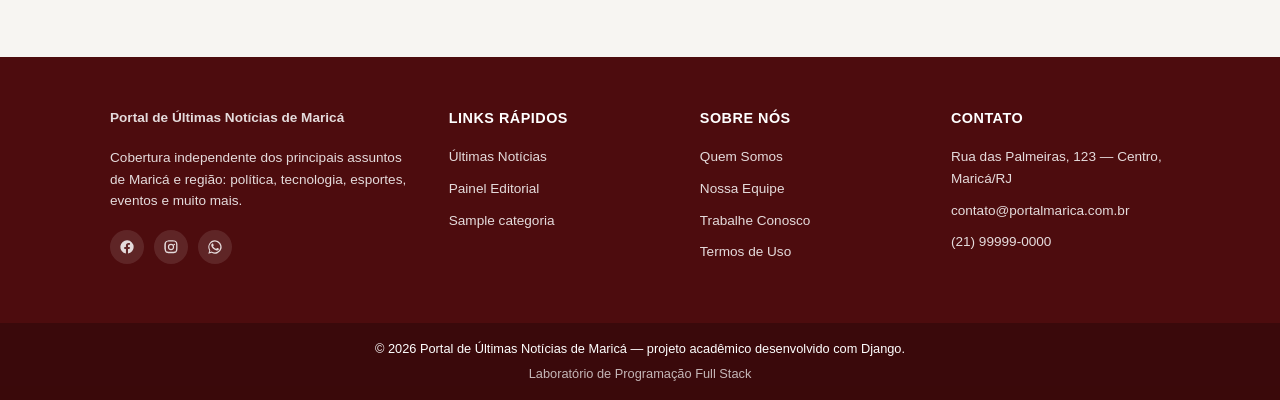
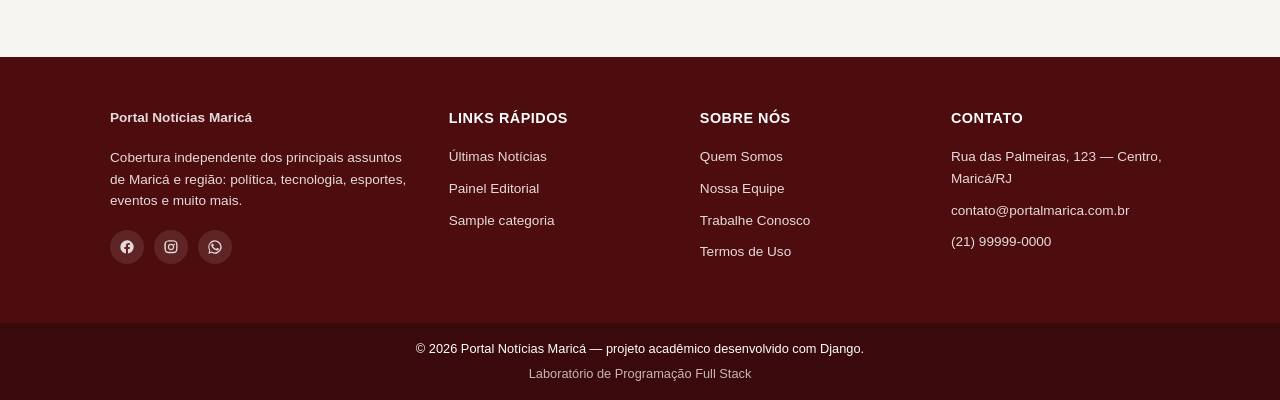
Before and after one commit to kariny103/Portal_noticias, a Django app: page / in a window 1280 px wide. Shown: the part 1139-1539 px from the top of the page. Run offline with Django 5.2, Linux system fonts and the light colour scheme; tables that the repository leaves empty hold one stand-in row (values such as "Sample post"); grey boxes marked "Sample" are stand-in pictures.

Commit message:
Renomeia projeto para Portal Notícias Maricá

```diff
--- a/noticias/management/commands/seed_dados.py
+++ b/noticias/management/commands/seed_dados.py
@@ -31,7 +31,7 @@ class Command(BaseCommand):
 
         autor, _ = Autor.objects.get_or_create(
             nome='Ana Redatora',
-            defaults={'email': 'ana.redatora@portalmarica.com', 'bio': 'Repórter de plantão do Portal de Últimas Notícias de Maricá.'},
+            defaults={'email': 'ana.redatora@portalmarica.com', 'bio': 'Repórter de plantão do Portal Notícias Maricá.'},
         )
         autor2, _ = Autor.objects.get_or_create(
             nome='Carlos Editor',
@@ -40,7 +40,7 @@ class Command(BaseCommand):
 
         # Uma matéria já publicada
         publicado, criado = Post.objects.get_or_create(
-            titulo='Portal de Últimas Notícias de Maricá entra no ar com nova plataforma',
+            titulo='Portal Notícias Maricá entra no ar com nova plataforma',
             defaults={
                 'resumo': 'Site foi reconstruído do zero com Django e traz um novo fluxo de aprovação editorial.',
                 'conteudo': (
--- a/noticias/models.py
+++ b/noticias/models.py
@@ -1,5 +1,5 @@
 """
-Models do Portal de Últimas Notícias de Maricá.
+Models do Portal Notícias Maricá.
 
 Entidades pedidas no projeto: Post, Categoria, Tag, Autor, Comentário.
 Cada classe aqui vira uma tabela no banco (via migrations) — exatamente
--- a/noticias/static/noticias/css/estilo.css
+++ b/noticias/static/noticias/css/estilo.css
@@ -1,5 +1,5 @@
 /* ---------------------------------------------------------
-   Portal de Últimas Notícias de Maricá — estilo geral
+   Portal Notícias Maricá — estilo geral
    --------------------------------------------------------- */
 
 :root {
--- a/noticias/templates/noticias/base.html
+++ b/noticias/templates/noticias/base.html
@@ -4,7 +4,7 @@
 <head>
     <meta charset="UTF-8">
     <meta name="viewport" content="width=device-width, initial-scale=1.0">
-    <title>{% block titulo %}Portal de Últimas Notícias de Maricá{% endblock %}</title>
+    <title>{% block titulo %}Portal Notícias Maricá{% endblock %}</title>
     <link rel="preconnect" href="https://fonts.googleapis.com">
     <link rel="preconnect" href="https://fonts.gstatic.com" crossorigin>
     <link href="https://fonts.googleapis.com/css2?family=Montserrat:wght@600&family=Poppins:wght@600&family=Playfair+Display:wght@700&display=swap" rel="stylesheet">
@@ -58,7 +58,7 @@
     <footer class="rodape">
         <div class="rodape-principal">
             <div class="rodape-coluna rodape-sobre">
-                <p class="rodape-logo">Portal de Últimas Notícias de Maricá</p>
+                <p class="rodape-logo">Portal Notícias Maricá</p>
                 <p>Cobertura independente dos principais assuntos de Maricá e região: política, tecnologia, esportes, eventos e muito mais.</p>
                 <div class="rodape-redes">
                     <a href="#" class="rodape-rede" aria-label="Facebook" title="Facebook">
@@ -106,7 +106,7 @@
 
         <div class="rodape-base">
             <div class="container rodape-base-conteudo">
-                <p>&copy; 2026 Portal de Últimas Notícias de Maricá &mdash; projeto acadêmico desenvolvido com Django.</p>
+                <p>&copy; 2026 Portal Notícias Maricá &mdash; projeto acadêmico desenvolvido com Django.</p>
                 <p class="rodape-sub">Laboratório de Programação Full Stack</p>
             </div>
         </div>
--- a/noticias/templates/noticias/categoria.html
+++ b/noticias/templates/noticias/categoria.html
@@ -1,6 +1,6 @@
 {% extends 'noticias/base.html' %}
 
-{% block titulo %}{{ categoria.nome }} — Portal de Últimas Notícias de Maricá{% endblock %}
+{% block titulo %}{{ categoria.nome }} — Portal Notícias Maricá{% endblock %}
 
 {% block content %}
     <section class="hero hero-categoria">
--- a/noticias/templates/noticias/confirmar_exclusao.html
+++ b/noticias/templates/noticias/confirmar_exclusao.html
@@ -1,6 +1,6 @@
 {% extends 'noticias/base.html' %}
 
-{% block titulo %}Excluir matéria — Portal de Últimas Notícias de Maricá{% endblock %}
+{% block titulo %}Excluir matéria — Portal Notícias Maricá{% endblock %}
 
 {% block content %}
     <section class="pagina-form">
--- a/noticias/templates/noticias/detalhe_post.html
+++ b/noticias/templates/noticias/detalhe_post.html
@@ -1,6 +1,6 @@
 {% extends 'noticias/base.html' %}
 
-{% block titulo %}{{ post.titulo }} — Portal de Últimas Notícias de Maricá{% endblock %}
+{% block titulo %}{{ post.titulo }} — Portal Notícias Maricá{% endblock %}
 
 {% block content %}
     <article class="post-detalhe">
--- a/noticias/templates/noticias/lista_posts.html
+++ b/noticias/templates/noticias/lista_posts.html
@@ -1,6 +1,6 @@
 {% extends 'noticias/base.html' %}
 
-{% block titulo %}Portal de Últimas Notícias de Maricá{% endblock %}
+{% block titulo %}Portal Notícias Maricá{% endblock %}
 
 {% block content %}
     <section class="hero">
--- a/noticias/templates/noticias/painel_editorial.html
+++ b/noticias/templates/noticias/painel_editorial.html
@@ -1,6 +1,6 @@
 {% extends 'noticias/base.html' %}
 
-{% block titulo %}Painel Editorial — Portal de Últimas Notícias de Maricá{% endblock %}
+{% block titulo %}Painel Editorial — Portal Notícias Maricá{% endblock %}
 
 {% block content %}
     <section class="pagina-painel">
--- a/noticias/templates/noticias/post_form.html
+++ b/noticias/templates/noticias/post_form.html
@@ -1,6 +1,6 @@
 {% extends 'noticias/base.html' %}
 
-{% block titulo %}{{ titulo_pagina }} — Portal de Últimas Notícias de Maricá{% endblock %}
+{% block titulo %}{{ titulo_pagina }} — Portal Notícias Maricá{% endblock %}
 
 {% block content %}
     <section class="pagina-form">
--- a/portal_noticias/settings.py
+++ b/portal_noticias/settings.py
@@ -1,5 +1,5 @@
 """
-Configurações do projeto Portal de Últimas Notícias de Maricá.
+Configurações do projeto Portal Notícias Maricá.
 
 Estrutura seguindo o padrão ensinado nas Aulas 3-4 da disciplina:
 projeto "portal_noticias" (configurações gerais) + app "noticias"
```
Also changed, not shown: README.md, 1 other file.
